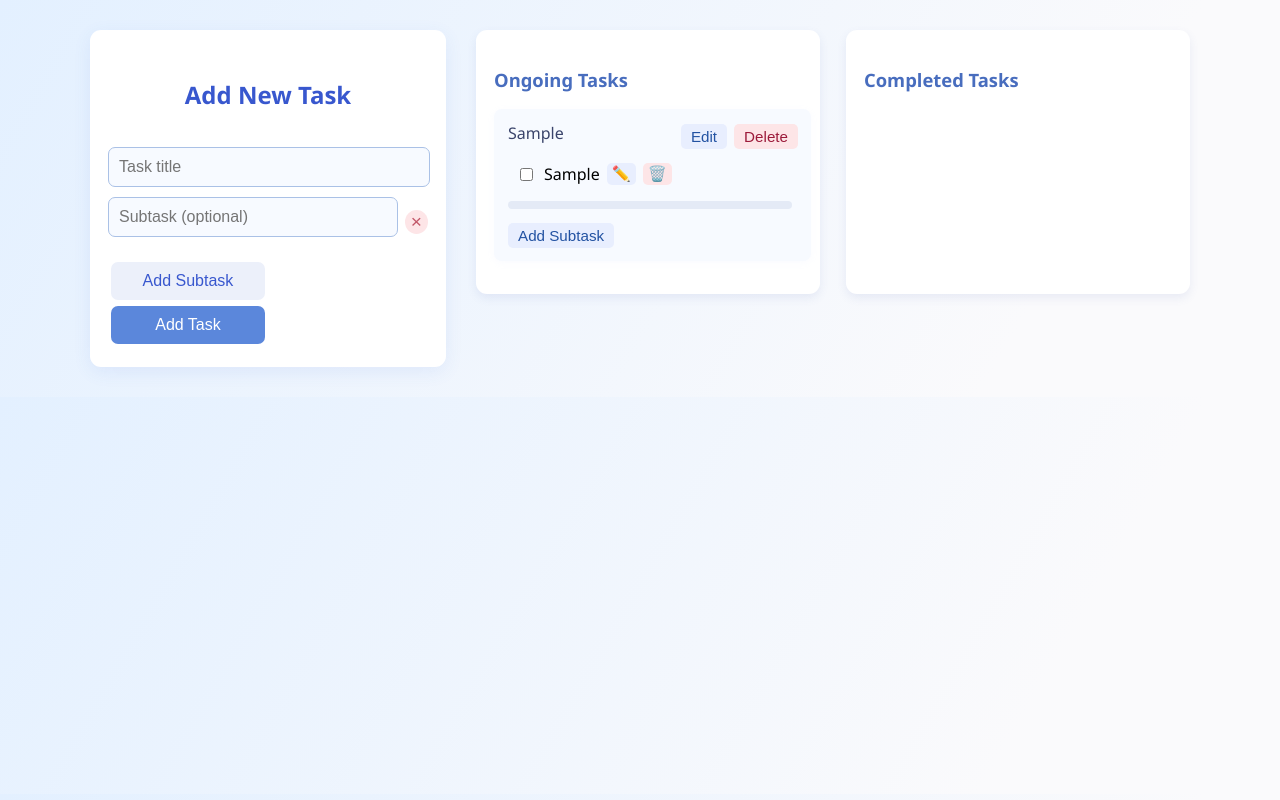
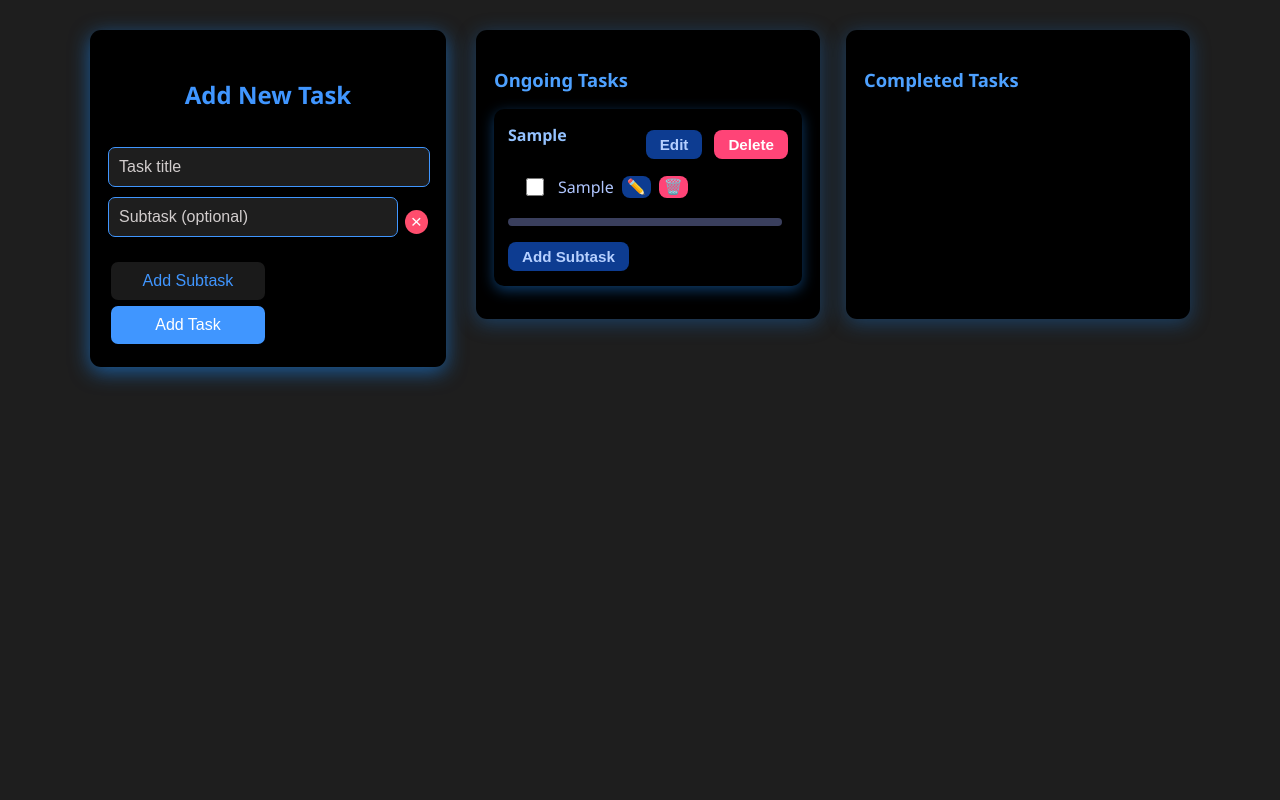
Before and after one commit to Kinnari-2004/Task-Progress-Tracker, a plain HTML site: page index.html in a window 1280 px wide. Both pictures are taken after typing "Sample", "Sample" into the empty fields and a click on the button "Add Task". Drawn offline with Linux system fonts and the light colour scheme.

Commit message:
change ui

```diff
--- a/style.css
+++ b/style.css
@@ -1,8 +1,9 @@
 body {
-  background: linear-gradient(120deg,#e3f0ff,#fafafc 80%);
+  background-color: #1e1e1e;
   font-family: 'Segoe UI', Arial, sans-serif;
   margin: 0;
   padding: 0;
+  color: #e0e0e0;
 }
 
 .main-layout {
@@ -15,19 +16,20 @@ body {
   background: transparent;
 }
 
+/* Input Section */
 .input-section {
-  background: #fff;
+  background: #000000;
   border-radius: 11px;
   padding: 28px 18px 20px 18px;
   min-width: 320px;
   max-width: 380px;
-  box-shadow: 0 5px 18px rgba(70,110,225,0.09);
+  box-shadow: 0 5px 20px rgba(25, 118, 210, 0.7);
 }
 
 .input-section h2 {
   text-align: center;
   margin-bottom: 1.5em;
-  color: #3857ce;
+  color: #4096ff;
 }
 
 #task-form input[type="text"] {
@@ -35,29 +37,43 @@ body {
   padding: 10px;
   font-size: 1rem;
   margin-bottom: 10px;
-  border: 1px solid #aac1e6;
+  border: 1px solid #4096ff;
   border-radius: 7px;
-  background: #f7faff;
+  background: #1e1e1e;
   outline: none;
   max-width: 300px;
+  color: #e0e0e0;
 }
+
+#task-form input[type="text"]::placeholder {
+  color: #d2cdcd;
+}
+
 #subtask-group {
   margin-bottom: 12px;
 }
+
 .subtask-row {
   display: flex;
   align-items: center;
   margin-bottom: 8px;
 }
+
 .remove-subtask {
-  background: #fde5e7;
-  color: #c25768;
+  background: #ff4d6d;
+  color: #fff;
   border: none;
   border-radius: 50%;
   font-size: 1.2rem;
   margin-left: 7px;
   cursor: pointer;
+  transition: background-color 0.3s;
 }
+
+.remove-subtask:hover {
+  background: #d02a4a;
+}
+
 #add-subtask, #add-task-btn {
   width: 48%;
   margin: 3px 1%;
@@ -66,14 +82,25 @@ body {
   border-radius: 7px;
   padding: 10px 0;
   cursor: pointer;
-  background: #5b87db;
+  background: #4096ff;
   color: #fff;
-  transition: background 0.18s;
+  transition: background 0.3s;
 }
-#add-subtask { background: #ecf0fa; color: #3857ce; }
-#add-subtask:hover { background: #cbe0fa; }
-#add-task-btn:hover { background: #3857ce; }
 
+#add-subtask {
+  background: #1a1a1a;
+  color: #4096ff;
+}
+
+#add-subtask:hover {
+  background: #2a2a2a;
+}
+
+#add-task-btn:hover {
+  background: #1a66cc;
+}
+
+/* Lists Section */
 .lists-section {
   flex: 1;
   display: flex;
@@ -81,20 +108,21 @@ body {
 }
 
 .tasks-container {
-  background: #fff;
+  background: #000000;
   border-radius: 11px;
-  padding: 22px 9px 19px 18px;
+  padding: 22px 18px 19px 18px;
   min-width: 260px;
   width: 100%;
-  box-shadow: 0 4px 10px rgba(90,110,180,0.11);
+  box-shadow: 0 4px 20px rgba(25, 118, 210, 0.4);
 }
 
 .tasks-container h2 {
   margin-bottom: 17px;
-  color: #486dbe;
+  color: #4ea1ff;
   font-size: 1.15rem;
 }
 
+/* Tasks List */
 .tasks-list {
   min-height: 90px;
   list-style: none;
@@ -102,78 +130,127 @@ body {
   padding: 0;
 }
 
+/* Task Card */
 .task-card {
-  border-radius: 8px;
-  background: #f7faff;
+  border-radius: 10px;
+  background: #000000;
   margin-bottom: 14px;
-  box-shadow: 0 2px 7px rgba(194,200,255,0.08);
-  padding: 13px 13px 13px 14px;
+  box-shadow: 0 4px 14px rgba(25, 118, 210, 0.5);
+  padding: 15px 14px 15px 14px;
   display: flex;
   flex-direction: column;
-  gap: 6px 0;
+  gap: 8px;
 }
+
 .task-title-row {
   display: flex;
   justify-content: space-between;
-  gap: 11px;
+  gap: 12px;
   align-items: flex-start;
 }
+
 .task-title {
   font-size: 1rem;
-  font-weight: 500;
-  color: #3a446b;
+  font-weight: 600;
+  color: #94c2ff;
+  word-break: break-word;
 }
+
+/* Subtasks List */
 .subtasks-list {
-  margin: 8px 0 2px 8px;
+  margin: 8px 0 2px 14px;
   padding: 0;
+  list-style-position: inside;
   list-style: disc;
 }
+
 .subtasks-list li {
   display: flex;
-  gap: 7px;
+  gap: 8px;
   align-items: center;
   margin-bottom: 3px;
+  color: #b0c6ff;
+  font-weight: 500;
 }
+
 .subtask-check {
-  accent-color: #4190e3;
-  margin-right: 4px;
+  accent-color: #68a8fe;
+  margin-right: 6px;
+  width: 18px;
+  height: 18px;
 }
+
+/* Progress Bar */
 .progress-bar-bg {
   height: 8px;
   width: 98%;
-  background: #e4eaf6;
+  background: #3a3f5d;
   border-radius: 5px;
-  margin-top: 5px;
+  margin-top: 6px;
   overflow: hidden;
 }
+
 .progress-bar {
   height: 100%;
-  background: linear-gradient(90deg,#54dcb1,#427dd2);
+  background: linear-gradient(90deg, #54dcb1, #3a89da);
   border-radius: 5px;
   transition: width 0.29s cubic-bezier(.49,1.15,.49,-0.2);
 }
+
+/* Actions Buttons */
 .task-actions {
   display: flex;
-  gap: 7px;
-  margin-top: 2px;
+  gap: 12px;
+  margin-top: 6px;
+  flex-wrap: wrap;
 }
+
 .action-btn {
   border: none;
-  background: #e8eefe;
-  color: #2252a2;
-  padding: 4px 10px;
-  border-radius: 5px;
+  background: #0d3c91;
+  color: #b6d0ff;
+  padding: 6px 14px;
+  border-radius: 8px;
   cursor: pointer;
   font-size: 0.95rem;
-  transition: background 0.14s;
+  transition: background 0.25s ease;
+  font-weight: 600;
 }
-.action-btn:hover { background: #b5d3f7;}
-.action-btn.delete { background: #fde5e7; color: #9c1a3a; }
-.action-btn.delete:hover { background: #fb9cbc;}
-.action-btn.undo { background: #e4ecf1; color: #3a4a6a; }
-.action-btn.undo:hover { background: #badadc;}
-@media screen and (max-width:950px){
-  .main-layout { flex-direction: column; align-items: stretch; }
-  .lists-section { flex-direction: column; }
-  .input-section, .tasks-container { min-width: unset; max-width: unset; }
+
+.action-btn:hover {
+  background: #2a58c8;
+  color: #e0eaff;
 }
+
+.action-btn.delete {
+  background: #ff4477;
+  color: #fff;
+}
+
+.action-btn.delete:hover {
+  background: #e22057;
+}
+
+.action-btn.undo {
+  background: #5078b3;
+  color: #d0dfff;
+}
+
+.action-btn.undo:hover {
+  background: #3561aa;
+}
+
+/* Responsive */
+@media screen and (max-width: 950px) {
+  .main-layout {
+    flex-direction: column;
+    align-items: stretch;
+  }
+  .lists-section {
+    flex-direction: column;
+  }
+  .input-section, .tasks-container {
+    min-width: unset;
+    max-width: unset;
+  }
+}
```
